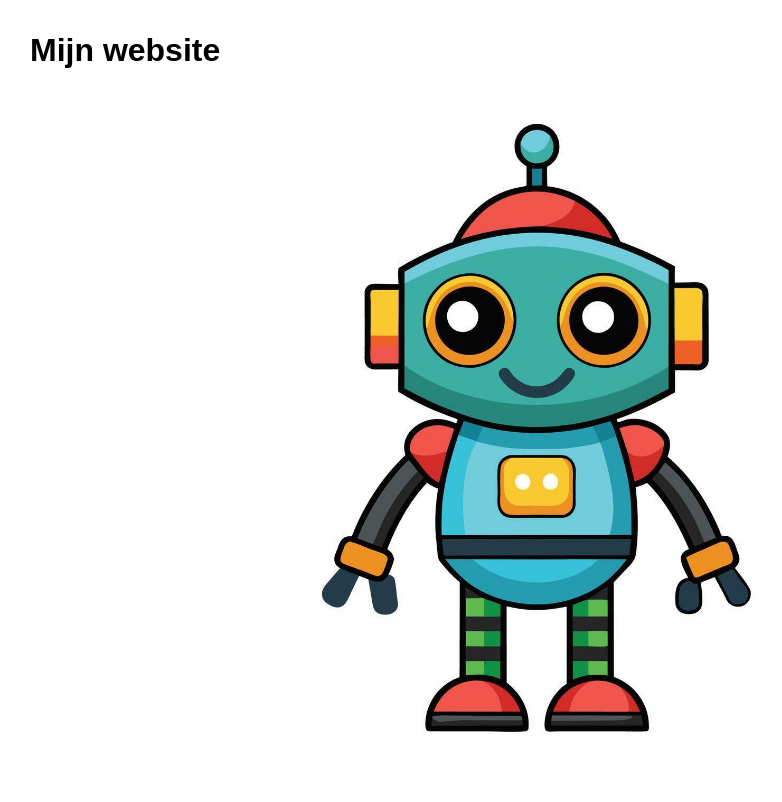
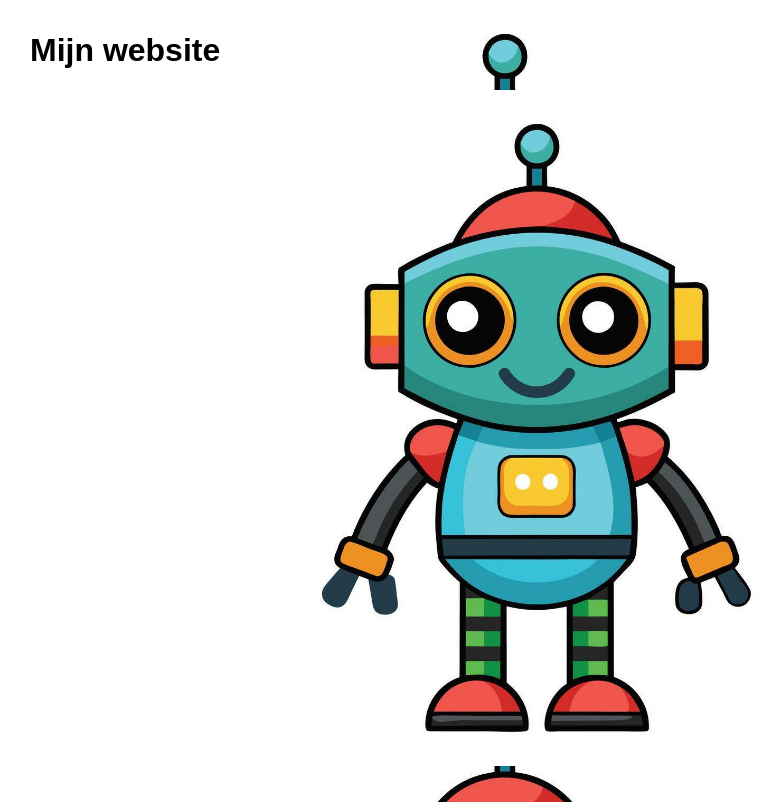
Before and after one commit to ehijzengsf/demo_basis_tags, a plain HTML site: page index.html in a window 1280 px wide. Shown: the whole page, without its empty margins (2-784 px from the left). Drawn offline with Linux system fonts and the light colour scheme.

Commit message:
WebLab Run 26-11-2026 21:00:24 (UTC+01:00)

```diff
--- a/style.css
+++ b/style.css
@@ -1,5 +1,5 @@
 body {
   font-family: Arial, sans-serif;
   margin: 2rem;
-  background-image:url("roboto.jpg")
+  background-image:url("robot.jpg");
 }
```
Also changed, not shown: 1 other file.
